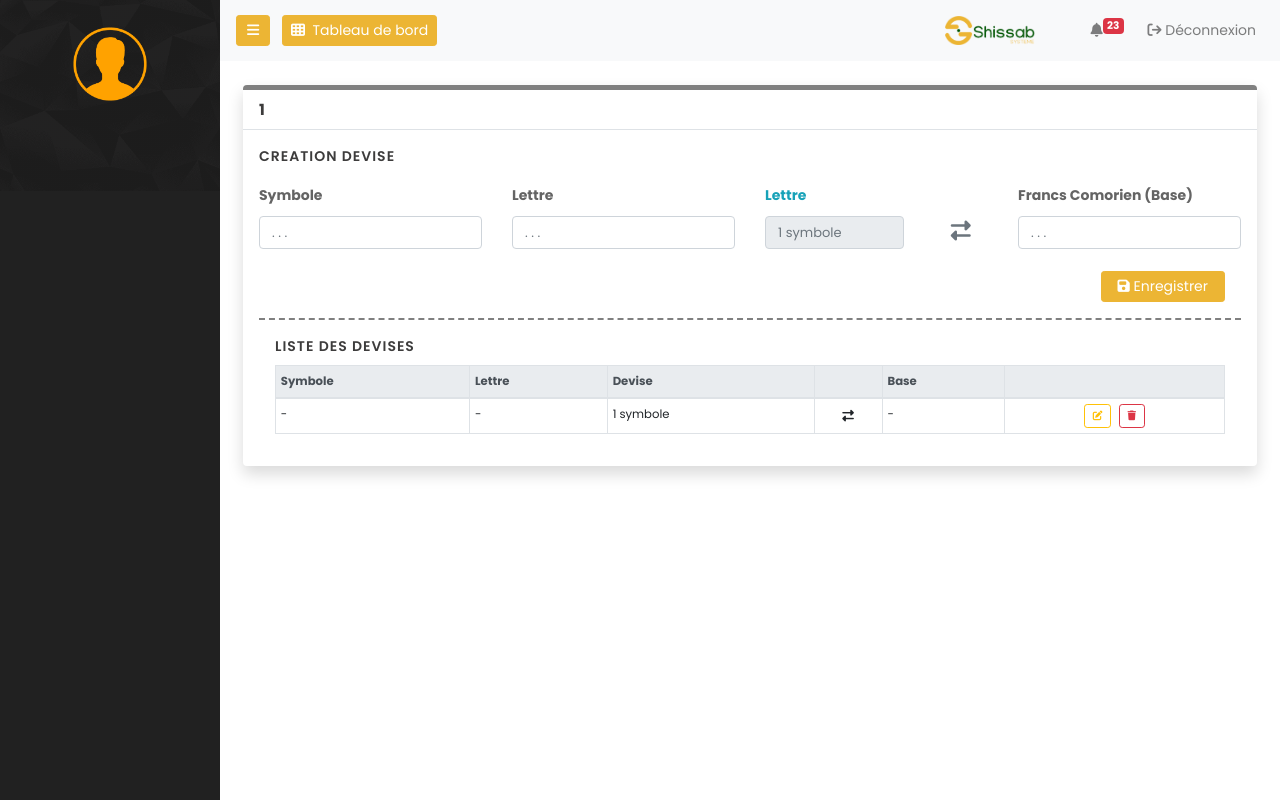
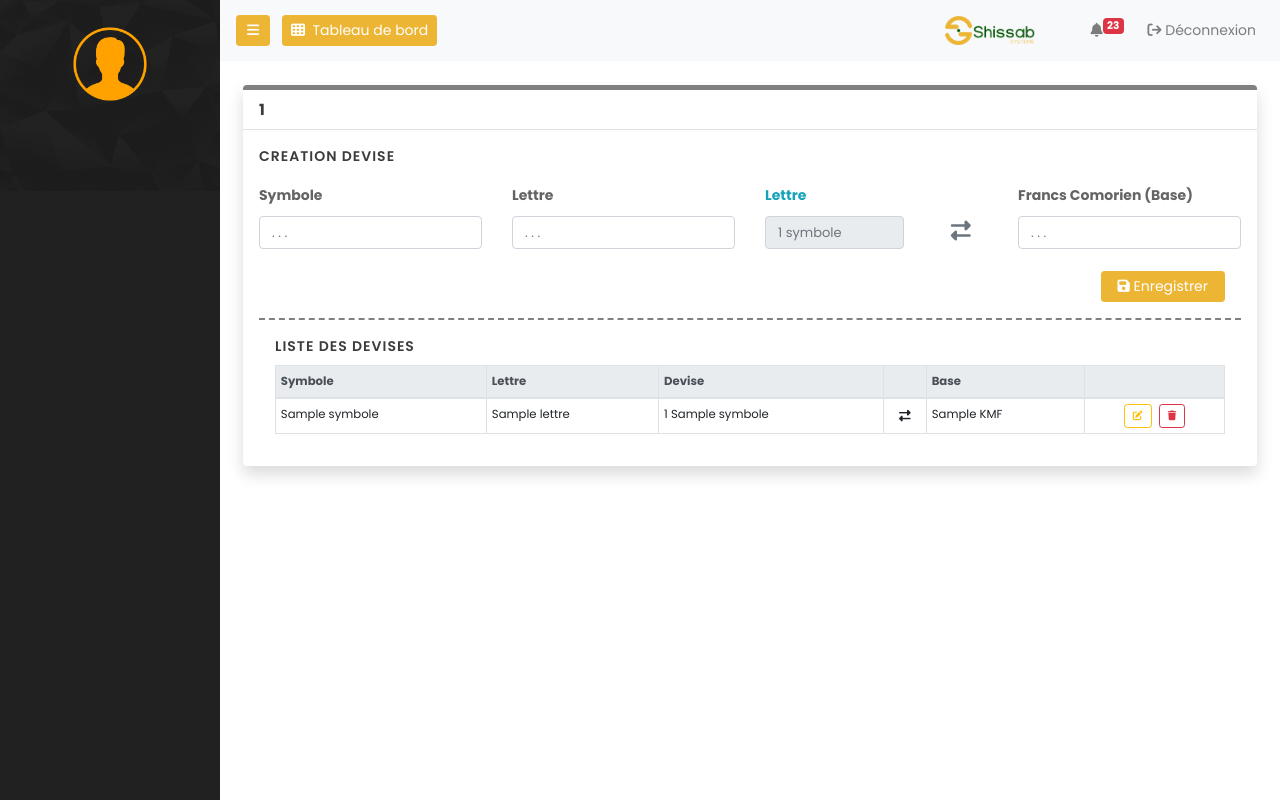
Before and after one commit to sitrakathierry/nshissab, a Symfony app: template templates/parametres/general.html.twig in a window 1280 px wide. Run offline with Twig, Linux system fonts and the light colour scheme; the template is opened without the code that fills it: most values are stand-ins (such as "Sample title", 1, 10 or a date in 2020); some libraries are stand-ins or nearby versions.

Commit message:
modif param general

```diff
--- a/src/Controller/ParametresController.php
+++ b/src/Controller/ParametresController.php
@@ -50,10 +50,15 @@ class ParametresController extends AbstractController
     #[Route('/parametres/general', name: 'param_general')]
     public function paramGeneral(): Response
     {
+        $devises = $this->entityManager->getRepository(Devise::class)->findBy([
+            "agence" => $this->agence,
+            "statut" => True
+        ]) ;
         return $this->render('parametres/general.html.twig', [
             "filename" => "parametres",
             "titlePage" => "Paramètre Général",
             "with_foot" => false,
+            "devises" => $devises
         ]);
     }
 }
--- a/templates/parametres/general.html.twig
+++ b/templates/parametres/general.html.twig
@@ -61,19 +61,21 @@
                         </tr>
                     </thead>
                     <tbody>
+                        {% for devise in devises %}
                             <tr>
-                            <td>-</td>
-                            <td>-</td>
-                            <td>1 symbole</td>
+                                <td>{{devise.symbole}}</td>
+                                <td>{{devise.lettre}}</td>
+                                <td>1 {{devise.symbole}}</td>
                                 <td class="align-middle text-center">
                                     <i class="fa fa-exchange-alt"></i>
                                 </td>
-                            <td>-</td>
+                                <td>{{devise.montantBase}} KMF</td>
                                 <td class="text-center">
                                     <button type="button" class="btn-outline-warning btn btn-sm font-smaller"><i class="fa fa-edit"></i></button>
                                     <button type="button" class="btn-outline-danger ml-1 btn btn-sm font-smaller"><i class="fa fa-trash"></i></button>
                                 </td>
                             </tr>
+                        {% endfor %}
                     </tbody>
                 </table>
             </div>
```
Lines whose indentation alone changed are shown as unchanged.
